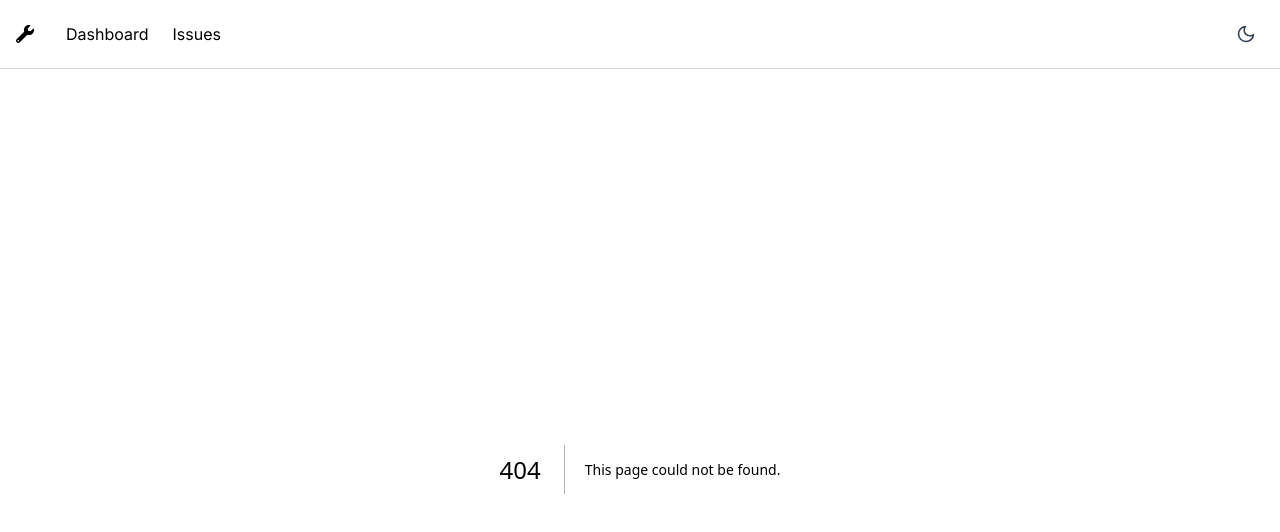
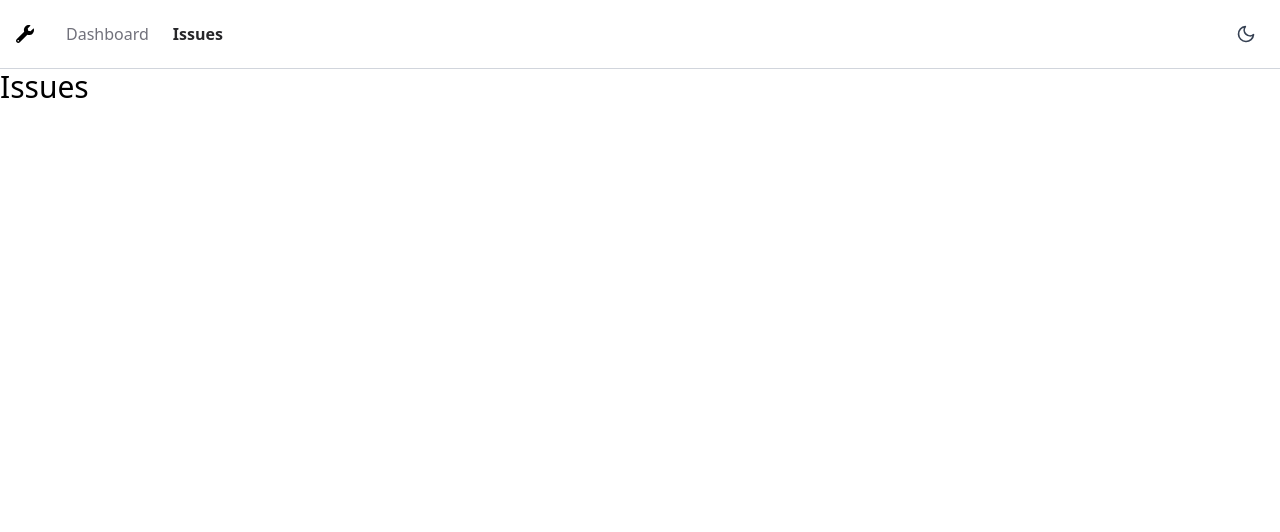
Before and after one commit to alexbalak21/Issue-Tracker, a Next.js app: page /issues in a window 1280 px wide. Before the commit this address had no page. Shown: the top 532 px of the page. Built offline with nearby package versions, Linux system fonts and the light colour scheme.

Commit message:
added Issues and modified the navbar to see the current page

```diff
--- a/app/Navbar.tsx
+++ b/app/Navbar.tsx
@@ -1,6 +1,7 @@
 "use client"
 
 import Link from "next/link"
+import {usePathname} from "next/navigation"
 import React from "react"
 import {FaWrench} from "react-icons/fa"
 import {FiMoon, FiSun} from "react-icons/fi"
@@ -20,6 +21,12 @@ function Navbar() {
   const toggleDarkMode = () => {
     setDarkMode((prev) => !prev)
   }
+  const currentPath = usePathname()
+
+  const links = [
+    {name: "Dashboard", href: "/"},
+    {name: "Issues", href: "/issues"},
+  ]
 
   return (
     <nav className="flex items-center justify-between p-4 border-b border-gray-300">
@@ -28,16 +35,17 @@ function Navbar() {
           <FaWrench />
         </Link>
         <ul className="flex space-x-6">
-          <li>
-            <Link href="/" className="hover:underline">
-              Dashboard
-            </Link>
-          </li>
-          <li>
-            <Link href="/issues" className="hover:underline">
-              Issues
-            </Link>
-          </li>
+          {links.map((link) => (
+            <li key={link.href}>
+              <Link
+                href={link.href}
+                className={`${
+                  currentPath === link.href ? "font-bold text-zinc-800" : ""
+                } text-zinc-500 hover:text-zinc-800 hover:font-bold dark:text-zinc-100 dark:hover:text-zinc-300  transition-colors`}>
+                {link.name}
+              </Link>
+            </li>
+          ))}
         </ul>
       </div>
       <button
--- a/app/globals.css
+++ b/app/globals.css
@@ -1,4 +1,5 @@
 @import "tailwindcss";
+@custom-variant dark (&:where(.dark, .dark *));
 
 /* Light Theme (Default) */
 :root {
--- /dev/null
+++ b/app/issues/page.tsx
@@ -0,0 +1,11 @@
+import React from "react"
+
+function page() {
+  return (
+    <div>
+      <h1 className="text-3xl">Issues</h1>
+    </div>
+  )
+}
+
+export default page
--- a/app/layout.tsx
+++ b/app/layout.tsx
@@ -6,14 +6,14 @@ import Navbar from "./Navbar"
 const inter = Inter({subsets: ["latin"]})
 
 export const metadata: Metadata = {
-  title: "Create Next App",
-  description: "Generated by create next app",
+  title: "Issue Tracker",
+  description: "Simple issue tracker",
 }
 
 export default function RootLayout({children}: {children: React.ReactNode}) {
   return (
-    <html lang="en" suppressHydrationWarning>
-      <body className={inter.className}>
+    <html lang="en">
+      <body>
         <Navbar />
         <main>{children}</main>
       </body>
--- a/app/page.tsx
+++ b/app/page.tsx
@@ -1,5 +1,5 @@
 function Home() {
-  return <div>Home</div>
+  return <div className="text-3xl">Home</div>
 }
 
 export default Home
--- a/tailwind.config.js
+++ /dev/null
@@ -1,9 +0,0 @@
-// tailwind.config.js
-module.exports = {
-  darkMode: "class", // enables toggling via a class
-  content: ["./app/**/*.{js,ts,jsx,tsx}", "./components/**/*.{js,ts,jsx,tsx}"],
-  theme: {
-    extend: {},
-  },
-  plugins: [],
-}
```
